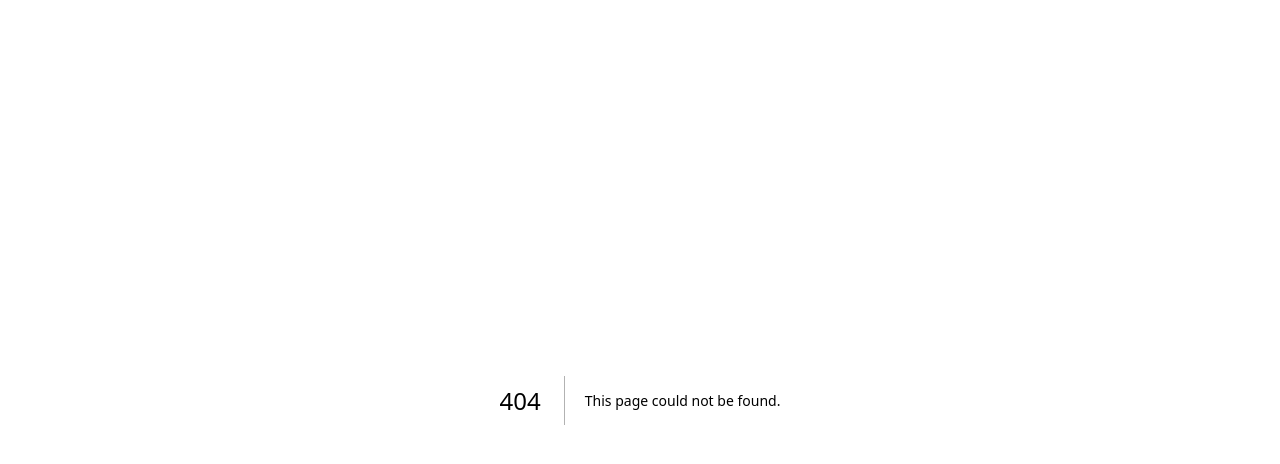
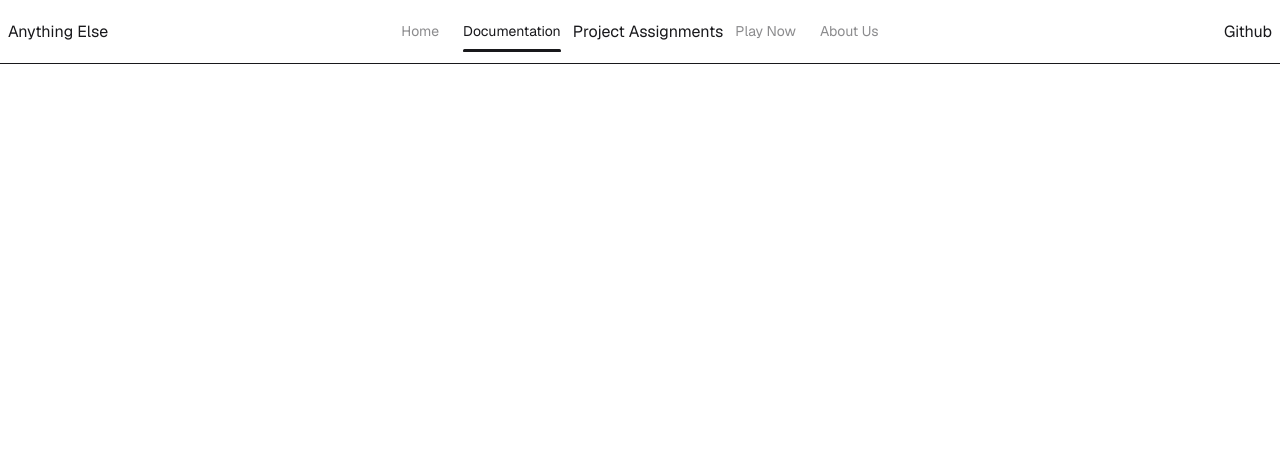
Before and after one commit to uhteddy/anything-else, a Next.js app: page /docs in a window 1280 px wide. Before the commit this address had no page. Shown: the top 464 px of the page. Built offline with nearby package versions, Linux system fonts and the light colour scheme.

Commit message:
feat: add about us, docs, and game pages
Add routes for about_us, docs, and game, connected to the navbar links.
Each page is mostly empty minus the navbar on every page.

Signed-off-by: Cassie Manning <Cassandra_Manning@student.uml.edu>

```diff
--- /dev/null
+++ b/app/about_us/page.tsx
@@ -0,0 +1,33 @@
+import Image from "next/image";
+import Link from "next/link"
+
+export default function Home() {
+  return (
+    <>
+      <div className="navbar border-b">
+        <div className="navbar-start">
+          Anything Else
+        </div>
+        <div className="navbar-center tabs tabs-border">
+          <Link href="/.." className="tab">Home</Link>
+          <Link href="/../docs" className="tab">Documentation</Link>
+          <div className="dropdown dropdown-hover">
+            <div tabIndex={0} role="button" className="tab">Project Assignments</div>
+            <ul tabIndex={-1} className="dropdown-content menu bg-base-100">
+              <li><Link href="" className="tab">Assignment 1</Link></li>
+              <li><Link href="" className="tab">Assignment 2</Link></li>
+              <li><Link href="" className="tab">Assignment 3</Link></li>
+              <li><Link href="" className="tab">Assignment 4</Link></li>
+              <li><Link href="" className="tab">Assignment 5</Link></li>
+            </ul>
+          </div>
+          <Link href="/../game" className="tab">Play Now</Link>
+          <Link href="/../about_us" className="tab tab-active">About Us</Link>
+        </div>
+        <div className="navbar-end">
+          <a href="https://github.com/uhteddy/anything-else">Github</a>
+        </div>
+      </div>
+    </>
+  );
+}
--- /dev/null
+++ b/app/docs/page.tsx
@@ -0,0 +1,33 @@
+import Image from "next/image";
+import Link from "next/link"
+
+export default function Home() {
+  return (
+    <>
+      <div className="navbar border-b">
+        <div className="navbar-start">
+          Anything Else
+        </div>
+        <div className="navbar-center tabs tabs-border">
+          <Link href="/.." className="tab">Home</Link>
+          <Link href="/../docs" className="tab tab-active">Documentation</Link>
+          <div className="dropdown dropdown-hover">
+            <div tabIndex={0} role="button" className="tab">Project Assignments</div>
+            <ul tabIndex={-1} className="dropdown-content menu bg-base-100">
+              <li><Link href="" className="tab">Assignment 1</Link></li>
+              <li><Link href="" className="tab">Assignment 2</Link></li>
+              <li><Link href="" className="tab">Assignment 3</Link></li>
+              <li><Link href="" className="tab">Assignment 4</Link></li>
+              <li><Link href="" className="tab">Assignment 5</Link></li>
+            </ul>
+          </div>
+          <Link href="/../game" className="tab">Play Now</Link>
+          <Link href="/../about_us" className="tab">About Us</Link>
+        </div>
+        <div className="navbar-end">
+          <a href="https://github.com/uhteddy/anything-else">Github</a>
+        </div>
+      </div>
+    </>
+  );
+}
--- /dev/null
+++ b/app/game/page.tsx
@@ -0,0 +1,33 @@
+import Image from "next/image";
+import Link from "next/link"
+
+export default function Home() {
+  return (
+    <>
+      <div className="navbar border-b">
+        <div className="navbar-start">
+          Anything Else
+        </div>
+        <div className="navbar-center tabs tabs-border">
+          <Link href="/.." className="tab">Home</Link>
+          <Link href="/../docs" className="tab">Documentation</Link>
+          <div className="dropdown dropdown-hover">
+            <div tabIndex={0} role="button" className="tab">Project Assignments</div>
+            <ul tabIndex={-1} className="dropdown-content menu bg-base-100">
+              <li><Link href="" className="tab">Assignment 1</Link></li>
+              <li><Link href="" className="tab">Assignment 2</Link></li>
+              <li><Link href="" className="tab">Assignment 3</Link></li>
+              <li><Link href="" className="tab">Assignment 4</Link></li>
+              <li><Link href="" className="tab">Assignment 5</Link></li>
+            </ul>
+          </div>
+          <Link href="/../game" className="tab tab-active">Play Now</Link>
+          <Link href="/../about_us" className="tab">About Us</Link>
+        </div>
+        <div className="navbar-end">
+          <a href="https://github.com/uhteddy/anything-else">Github</a>
+        </div>
+      </div>
+    </>
+  );
+}
```
